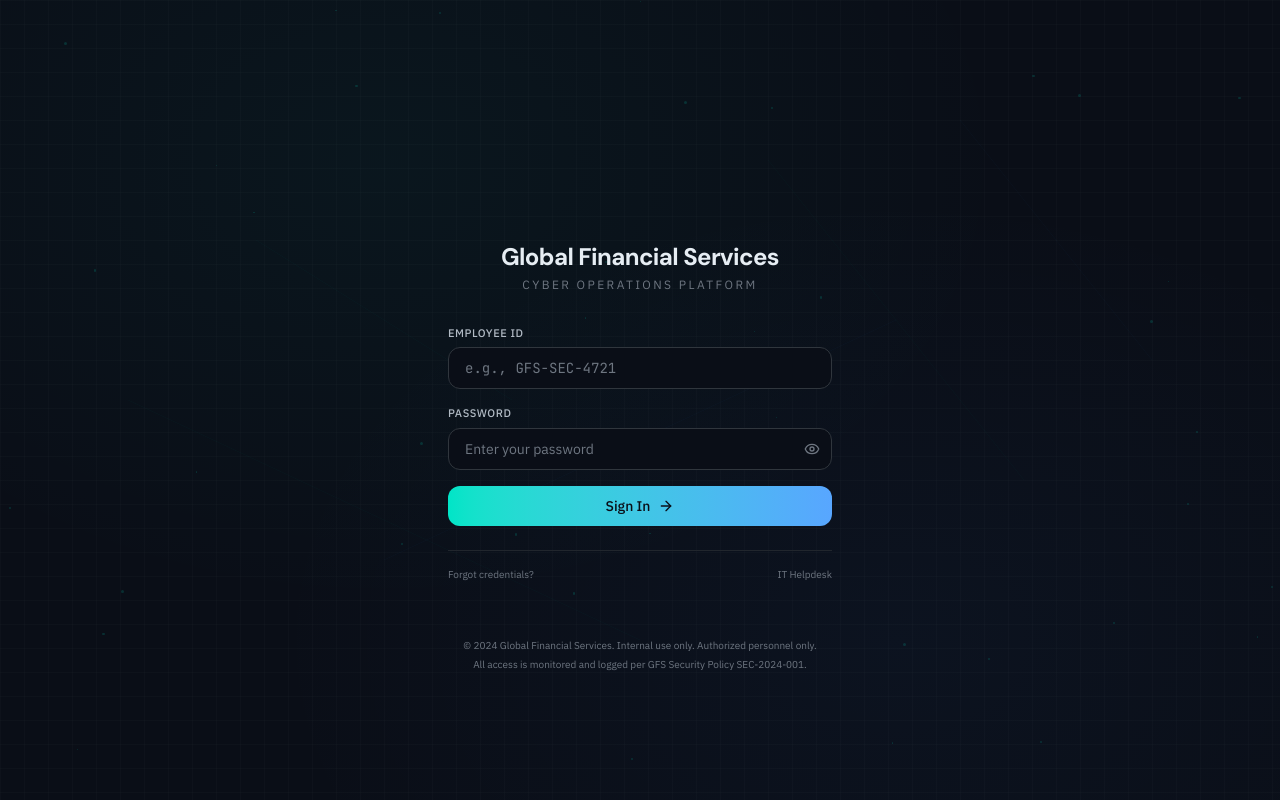
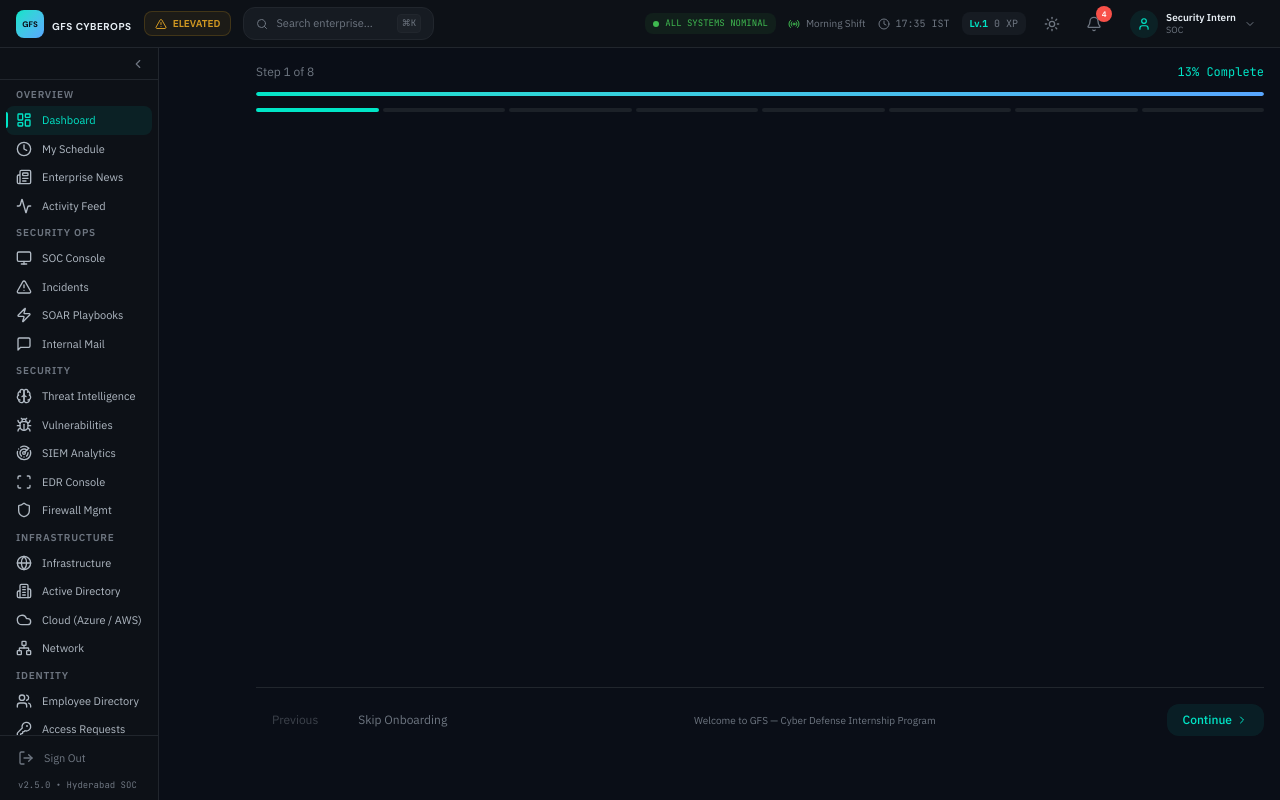
Before and after one commit to NaveenYadav27/gfs-cyber-ops, a React (Vite) app: page / in a window 1280 px wide. Built offline with nearby package versions, Linux system fonts and the light colour scheme.

Commit message:
Remove authentication gate

```diff
--- a/src/App.tsx
+++ b/src/App.tsx
@@ -119,7 +119,7 @@ function GlobalInspector() {
 }
 
 export default function App() {
-  const { isAuthenticated, onboardingCompleted, theme } = useStore();
+  const { onboardingCompleted, theme } = useStore();
 
   useEffect(() => {
     if (theme === 'light') {
@@ -129,7 +129,6 @@ export default function App() {
     }
   }, [theme]);
 
-  if (!isAuthenticated) return <Login />;
   if (!onboardingCompleted) return <AppLayout><Onboarding /></AppLayout>;
 
   return (
```
